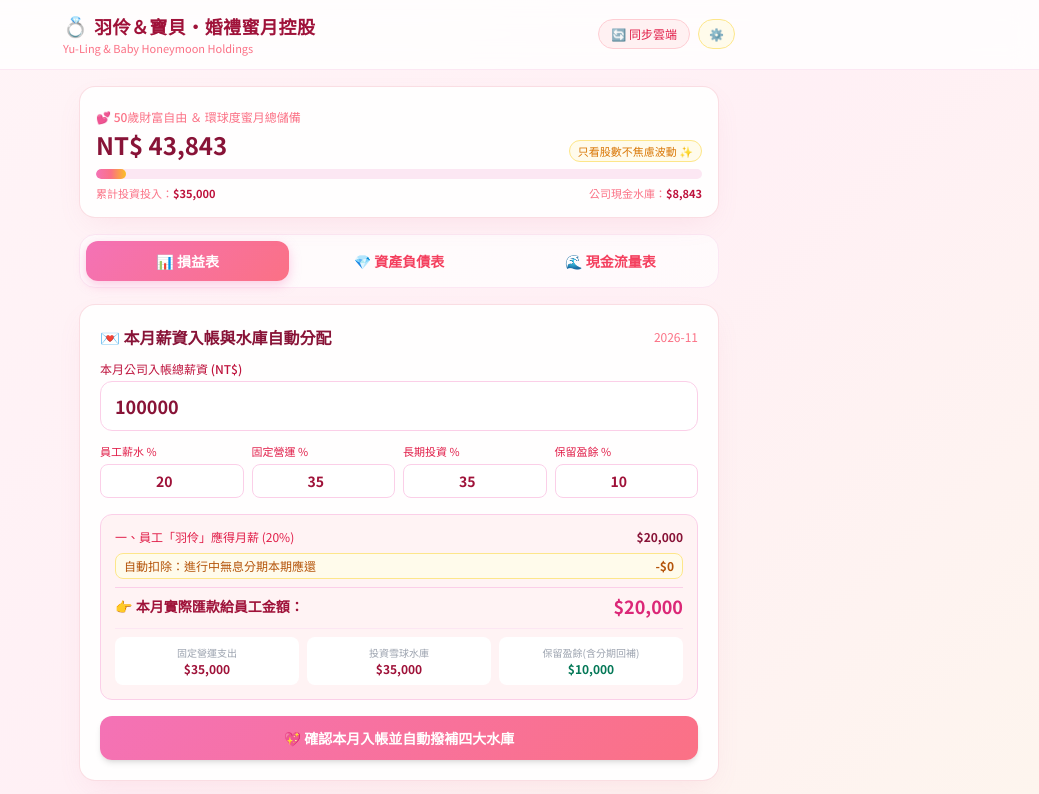
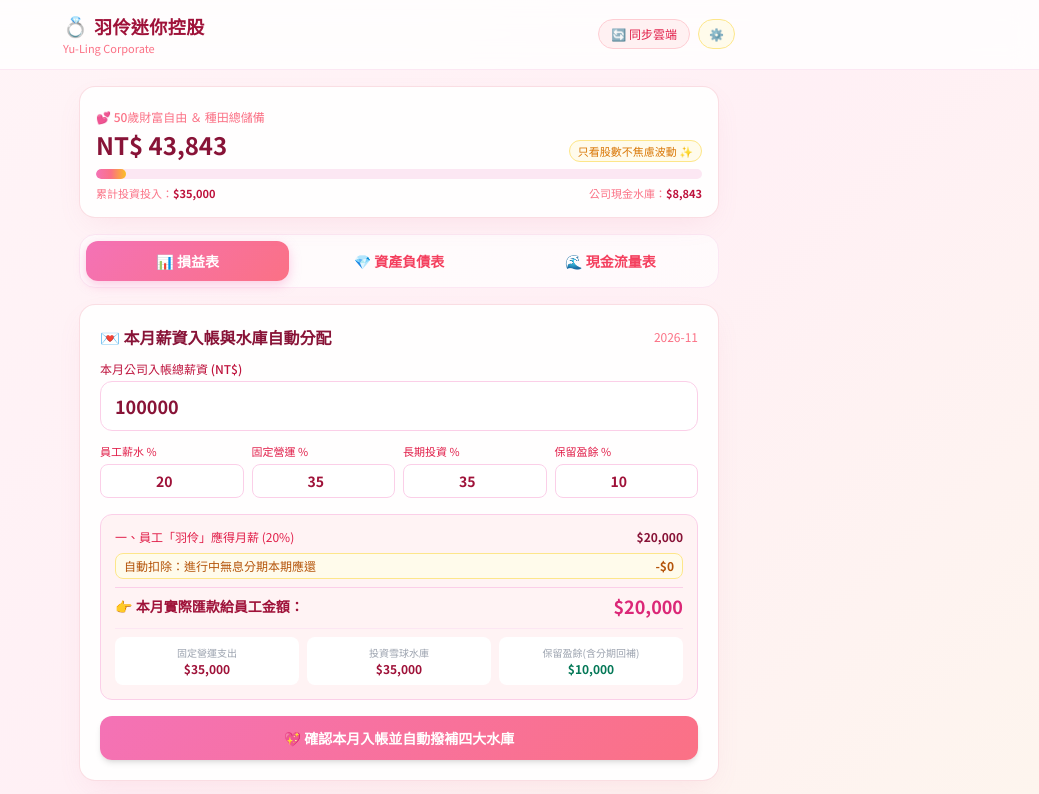
Before and after one commit to yulingandmini/Yumini-Corp., a plain HTML site: page index.html in a window 1280 px wide. Shown: the top 794 px of the page, without its empty margins (241-1280 px from the left). Drawn offline with nearby package versions, Linux system fonts and the light colour scheme; a web font is replaced by a local one.

Commit message:
Update index.html

```diff
--- a/index.html
+++ b/index.html
@@ -41,9 +41,9 @@
       <div>
         <div class="flex items-center gap-1.5">
           <span class="text-xl">💍</span>
-          <h1 class="font-bold text-base sm:text-lg text-rose-800 tracking-wide">羽伶＆寶貝・婚禮蜜月控股</h1>
+          <h1 class="font-bold text-base sm:text-lg text-rose-800 tracking-wide">羽伶迷你控股</h1>
         </div>
-        <p class="text-[11px] text-rose-400">Yu-Ling & Baby Honeymoon Holdings</p>
+        <p class="text-[11px] text-rose-400">Yu-Ling Corporate</p>
       </div>
       <div class="flex items-center gap-2">
         <button onclick="syncFromCloud()" id="syncBtn" class="text-xs bg-rose-50 hover:bg-rose-100 text-rose-600 px-3 py-1.5 rounded-full border border-rose-200 font-medium">
@@ -61,7 +61,7 @@
     <div class="glass-card rounded-2xl p-4 relative overflow-hidden">
       <div class="flex justify-between items-end mb-2">
         <div>
-          <span class="text-xs font-medium text-rose-400">💕 50歲財富自由 ＆ 環球度蜜月總儲備</span>
+          <span class="text-xs font-medium text-rose-400">💕 50歲財富自由 ＆ 種田總儲備</span>
           <div class="text-2xl font-bold text-rose-900 mt-0.5" id="heroTotalWealth">NT$ 0</div>
         </div>
         <div class="text-right">
```
